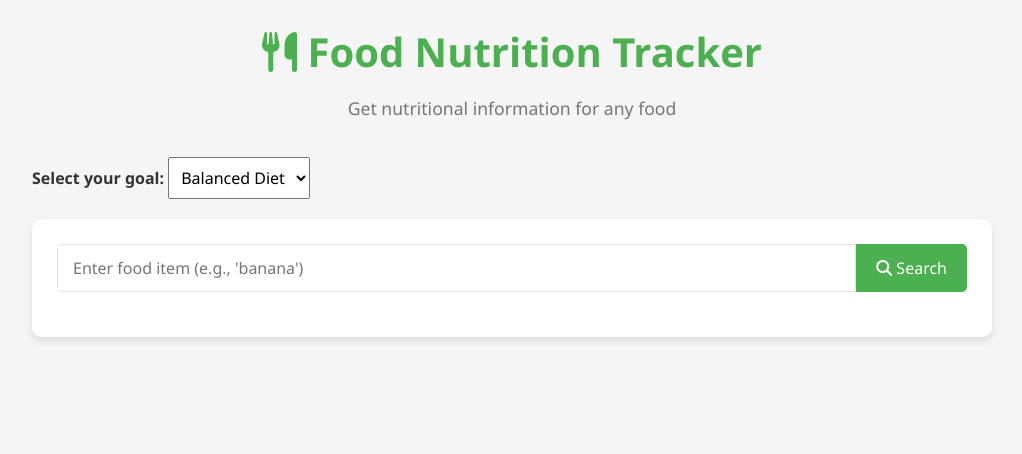
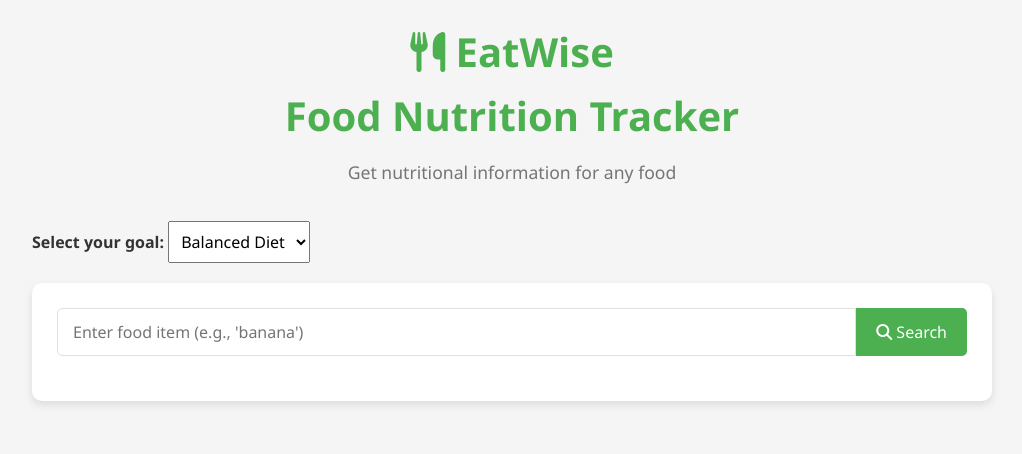
Before and after one commit to primitivecodes/EatWise, a plain HTML site: page index.html in a window 1280 px wide. Shown: the whole page, without its empty margins (128-1150 px from the left). Drawn offline with Linux system fonts and the light colour scheme.

Commit message:
Update index.html

```diff
--- a/index.html
+++ b/index.html
@@ -10,7 +10,7 @@
 <body>
     <div class="container">
         <header>
-            <h1><i class="fas fa-utensils"></i> Food Nutrition Tracker</h1>
+            <h1><i class="fas fa-utensils"></i> EatWise <br>Food Nutrition Tracker</h1>
             <p>Get nutritional information for any food</p>
         </header>
         <div class="goal-section">
```
